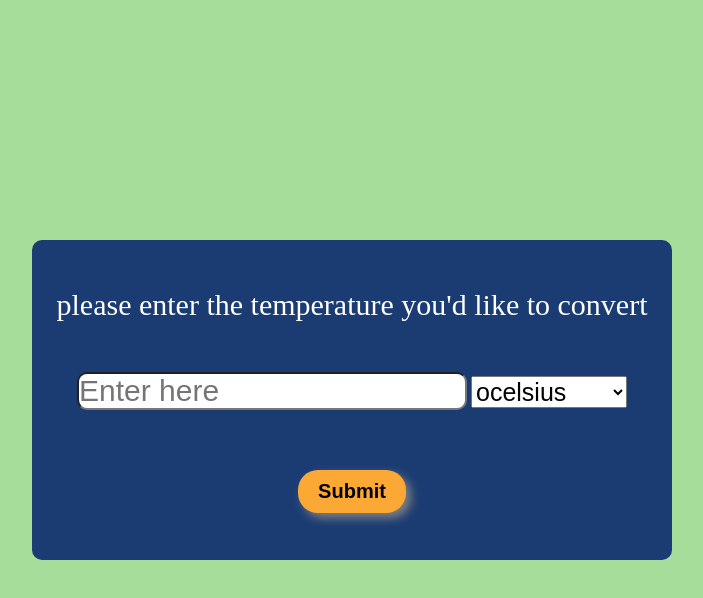
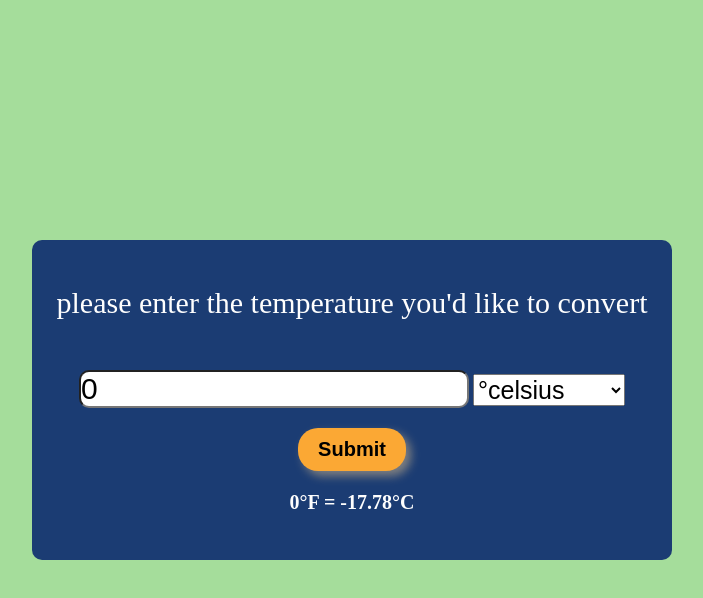
Before and after one commit to theaatosh/project4_converter, a plain HTML site: page index.html in a window 1280 px wide. Both pictures are taken after a click on the button "Submit". Shown: the whole page, without its empty margins (288-991 px from the left). Drawn offline with Linux system fonts and the light colour scheme.

Commit message:
completed js part

```diff
--- a/index.html
+++ b/index.html
@@ -13,13 +13,14 @@
            <p>please enter the temperature you'd like to convert</p>
         </div>
         <div id="input_area">
-            <input type="number" id="num_field" placeholder="Enter here">
+            <input type="number" id="num_field" placeholder="Enter here" value="0">
             <select name="temp" id="temp_sel">
-                <option><sup>o</sup>celsius</option>
-                <option><sup>o</sup>Fahrenheit</option>
+                <option>&deg;celsius</option>
+                <option>&deg;Fahrenheit</option>
             </select>
         </div>
         <button id="btn">Submit</button>
+        <div id="result"></div>
     </div>
   </div>
 
--- a/pro4.js
+++ b/pro4.js
@@ -0,0 +1,24 @@
+const input=document.getElementById('num_field');
+const option=document.getElementById('temp_sel');
+const result=document.getElementById('result');
+const btn=document.getElementById('btn');
+const deg="\u00B0"
+const celsius=(val)=>{
+    let ans=5/9*(val-32);
+    result.innerHTML=`${input.value}${deg}F = ${ans.toFixed(2)}${deg}C`;
+}
+const fahrenheit=(val)=>{
+    let ans=(9/5*val) + 32;
+    result.innerHTML=`${input.value}${deg}C = ${ans.toFixed(2)}${deg}F`;
+}
+btn.addEventListener('click',()=>{
+    let input_value=input.value;
+    console.log(option.value);
+    if(option.value==`${deg}celsius`)
+    {
+        celsius(input_value);
+    }
+    else{
+        fahrenheit(input_value);
+    }
+})
--- a/style.css
+++ b/style.css
@@ -29,7 +29,7 @@
 
 #input_area{
     margin-top: 0px;
-    margin-bottom: 60px;
+    margin-bottom: 20px;
 }
 #num_field{
     outline: none;
@@ -53,3 +53,10 @@
     background-color: black;
     color: #FBA834;
 }
+
+#result{
+    margin-top: 20px;
+    color: #fefefe;
+    font-size: 20px;
+    font-weight: 700;
+}
```
